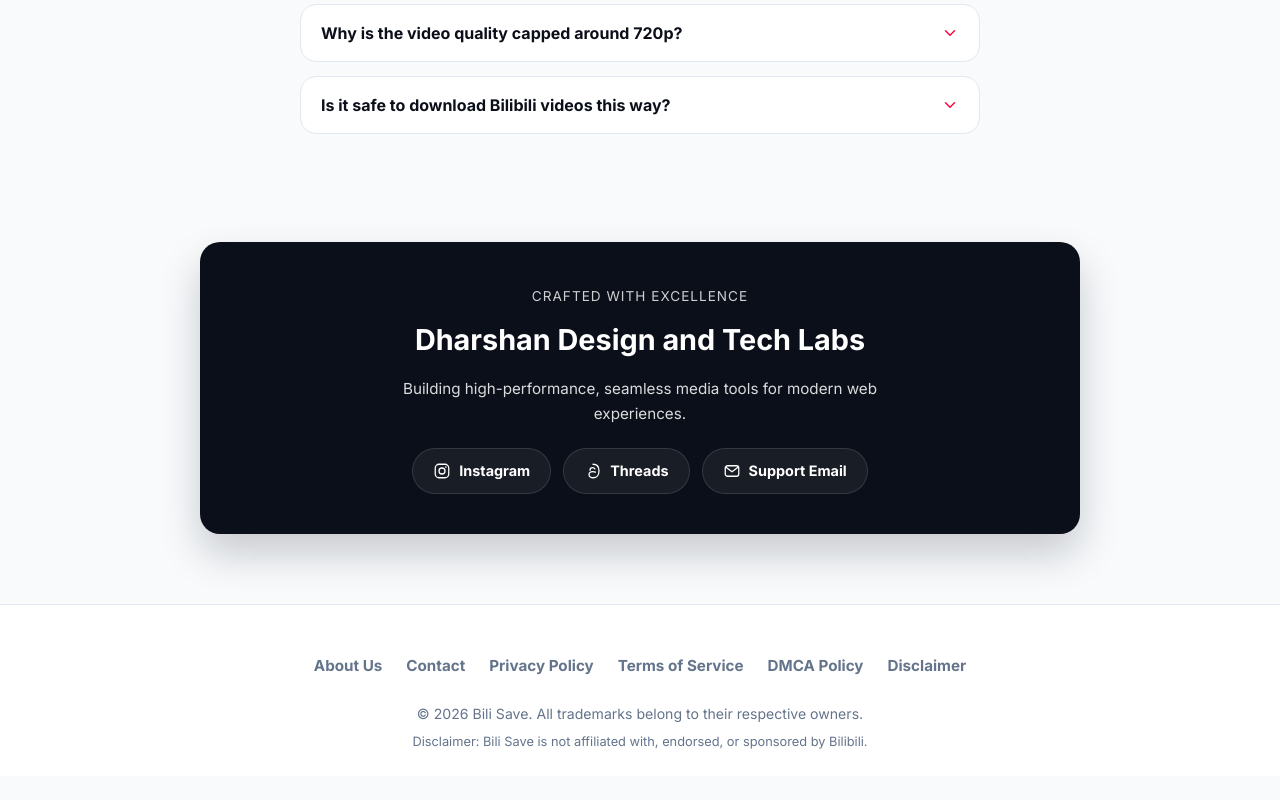
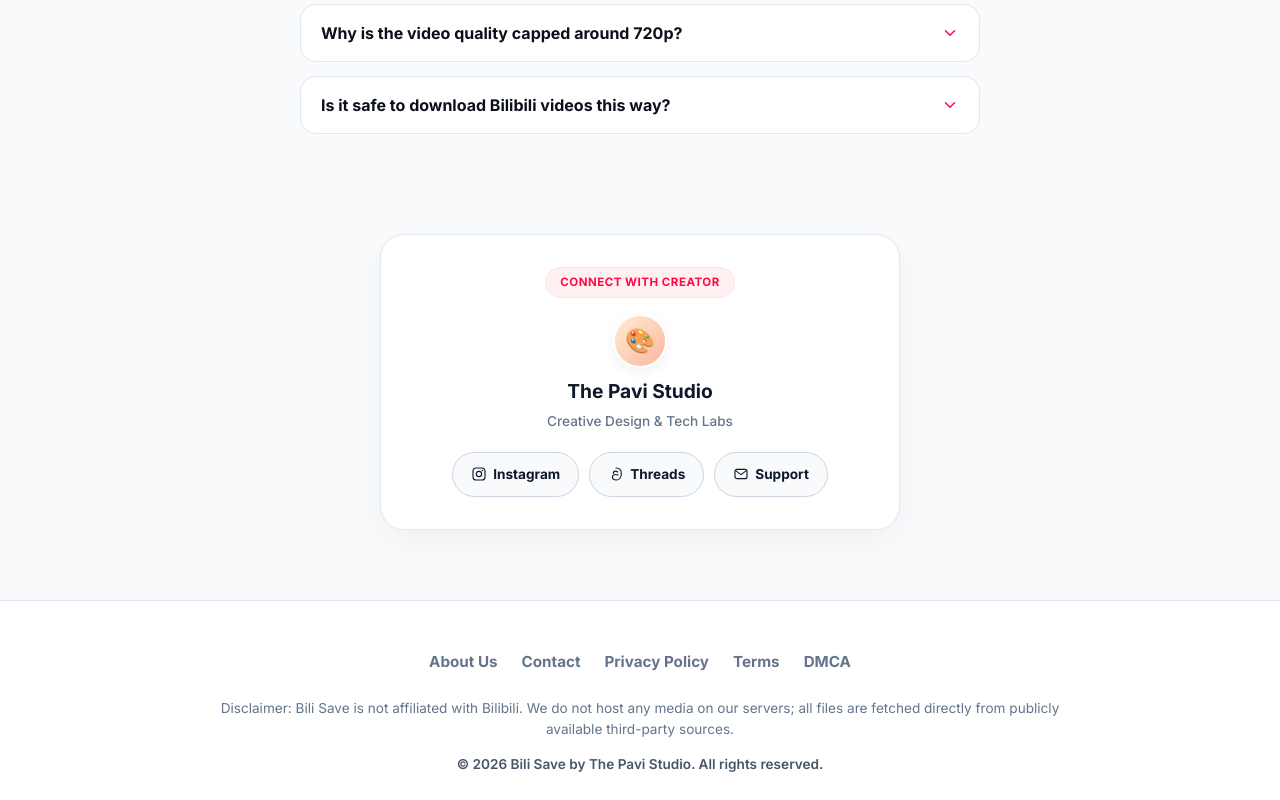
Before and after one commit to ravilavanya362-creator/bilibili-downloader, a Next.js app: page / in a window 1280 px wide. Shown: the part 2966-3766 px from the top of the page. Before the commit the page ends 3742 px from the top, so only its background shows below. Built offline with nearby package versions, Linux system fonts and the light colour scheme.

Commit message:
Update Layout.js

```diff
--- a/components/Layout.js
+++ b/components/Layout.js
@@ -54,72 +54,151 @@
       </Head>
 
       <header className="site-header">
-  <Link href="/blog" className="nav-link">Blog</Link>
+        <Link href="/blog" className="nav-link">Blog</Link>
 
         <Link href="/" className="brand-centered">
           <img src="/logo2.png" alt="Logo" style={{ height: '36px', width: 'auto', objectFit: 'contain', borderRadius: '8px' }} />
-
           <div className="brand-logo-text">
             <span className="brand-name-main">Bili</span>
             <span className="brand-name-accent">Save</span>
           </div>
         </Link>
 
-
-
-  <Link href="/about" className="nav-link">About</Link>
-</header>
-
-
+        <Link href="/about" className="nav-link">About</Link>
+      </header>
 
       <main>{children}</main>
 
-      {/* Step 8: Creator Section */}
-      <div className="container">
-        <section className="creator-box">
-          <span style={{ fontSize: '0.85rem', textTransform: 'uppercase', letterSpacing: '1px', opacity: 0.8 }}>
-            Crafted with Excellence
-          </span>
-          <h2 style={{ fontSize: '1.8rem', margin: '8px 0 12px', fontWeight: 800 }}>
-            Dharshan Design and Tech Labs
-          </h2>
-          <p style={{ maxWidth: '500px', margin: '0 auto', opacity: 0.85, fontSize: '0.95rem' }}>
-            Building high-performance, seamless media tools for modern web experiences.
-          </p>
+      {/* ReelsDownloader-style White Theme Creator / Connect Section */}
+      <div className="container" style={{ marginTop: '40px', marginBottom: '20px' }}>
+        <div style={{
+          background: '#ffffff',
+          borderRadius: '24px',
+          padding: '32px 20px',
+          textAlign: 'center',
+          boxShadow: '0 10px 30px rgba(0, 0, 0, 0.04)',
+          border: '1px solid #e2e8f0',
+          maxWidth: '520px',
+          margin: '0 auto'
+        }}>
+          <div style={{
+            display: 'inline-block',
+            background: '#fff1f2',
+            color: '#ff0844',
+            padding: '5px 14px',
+            borderRadius: '9999px',
+            fontSize: '0.72rem',
+            fontWeight: 800,
+            textTransform: 'uppercase',
+            letterSpacing: '0.5px',
+            marginBottom: '16px',
+            border: '1px solid #ffe4e6'
+          }}>
+            Connect with Creator
+          </div>
 
-          <div className="social-links">
-            <a href={INSTAGRAM_URL} target="_blank" rel="noreferrer" className="social-btn">
-              <InstagramIcon size={18} /> Instagram
+          <div style={{ display: 'flex', flexDirection: 'column', alignItems: 'center', gap: '8px', marginBottom: '20px' }}>
+            <div style={{
+              width: '54px',
+              height: '54px',
+              borderRadius: '50%',
+              background: 'linear-gradient(135deg, #ffecd2 0%, #fcb69f 100%)',
+              display: 'flex',
+              alignItems: 'center',
+              justifyContent: 'center',
+              fontSize: '1.5rem',
+              boxShadow: '0 4px 12px rgba(0,0,0,0.06)',
+              border: '2px solid #ffffff'
+            }}>
+              🎨
+            </div>
+            <div>
+              <h3 style={{ fontSize: '1.2rem', fontWeight: 800, color: '#0f172a', margin: '0 0 2px 0' }}>
+                The Pavi Studio
+              </h3>
+              <p style={{ fontSize: '0.85rem', color: '#64748b', fontWeight: 500, margin: 0 }}>
+                Creative Design & Tech Labs
+              </p>
+            </div>
+          </div>
+
+          <div style={{
+            display: 'flex',
+            justifyContent: 'center',
+            gap: '10px',
+            flexWrap: 'wrap'
+          }}>
+            <a href={INSTAGRAM_URL} target="_blank" rel="noreferrer" style={{
+              background: '#f8fafc',
+              color: '#0f172a',
+              border: '1px solid #cbd5e1',
+              padding: '10px 18px',
+              borderRadius: '50px',
+              fontSize: '0.85rem',
+              fontWeight: 700,
+              display: 'inline-flex',
+              alignItems: 'center',
+              gap: '6px',
+              textDecoration: 'none'
+            }}>
+              <InstagramIcon size={16} /> Instagram
             </a>
-            <a href={THREADS_URL} target="_blank" rel="noreferrer" className="social-btn">
-              <ThreadsIcon size={18} /> Threads
+
+            <a href={THREADS_URL} target="_blank" rel="noreferrer" style={{
+              background: '#f8fafc',
+              color: '#0f172a',
+              border: '1px solid #cbd5e1',
+              padding: '10px 18px',
+              borderRadius: '50px',
+              fontSize: '0.85rem',
+              fontWeight: 700,
+              display: 'inline-flex',
+              alignItems: 'center',
+              gap: '6px',
+              textDecoration: 'none'
+            }}>
+              <ThreadsIcon size={16} /> Threads
             </a>
-            <a href={`mailto:${SUPPORT_EMAIL}`} className="social-btn">
-              <MailIcon size={18} /> Support Email
+
+            <a href={`mailto:${SUPPORT_EMAIL}`} style={{
+              background: '#f8fafc',
+              color: '#0f172a',
+              border: '1px solid #cbd5e1',
+              padding: '10px 18px',
+              borderRadius: '50px',
+              fontSize: '0.85rem',
+              fontWeight: 700,
+              display: 'inline-flex',
+              alignItems: 'center',
+              gap: '6px',
+              textDecoration: 'none'
+            }}>
+              <MailIcon size={16} /> Support
             </a>
           </div>
-        </section>
+        </div>
       </div>
 
-      {/* Step 9 & 10: Legal & Disclaimer Footer */}
+      {/* Footer Section */}
       <footer className="site-footer">
         <div className="container">
           <div className="footer-nav">
             <Link href="/about">About Us</Link>
             <Link href="/contact">Contact</Link>
             <Link href="/privacy">Privacy Policy</Link>
-            <Link href="/terms">Terms of Service</Link>
-            <Link href="/copyright">DMCA Policy</Link>
-            <Link href="/disclaimer">Disclaimer</Link>
+            <Link href="/terms">Terms</Link>
+            <Link href="/copyright">DMCA</Link>
           </div>
           <div className="footer-copy">
-            <p>© {new Date().getFullYear()} Bili Save. All trademarks belong to their respective owners.</p>
-            <p style={{ marginTop: '6px', fontSize: '0.8rem' }}>
-              Disclaimer: Bili Save is not affiliated with, endorsed, or sponsored by Bilibili.
+            <p style={{ fontSize: '0.85rem', color: '#64748b', lineHeight: 1.6 }}>
+              Disclaimer: Bili Save is not affiliated with Bilibili. We do not host any media on our servers; all files are fetched directly from publicly available third-party sources.
+            </p>
+            <p style={{ marginTop: '12px', fontSize: '0.85rem', color: '#475569', fontWeight: 600 }}>
+              © {new Date().getFullYear()} Bili Save by The Pavi Studio. All rights reserved.
             </p>
           </div>
         </div>
       </footer>
     </>
   );
-  }
+}
```
